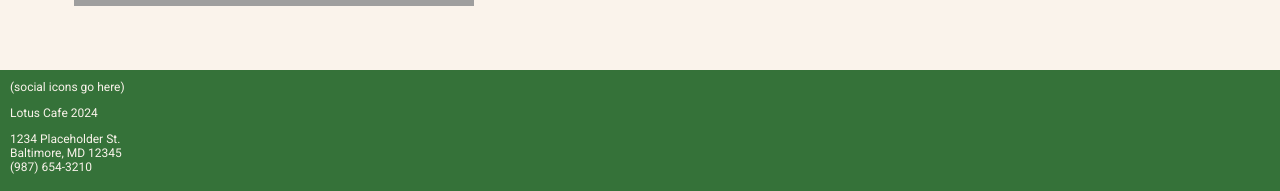
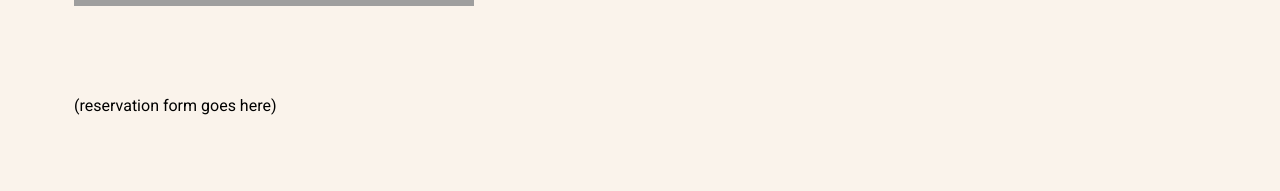
Before and after one commit to rivenf/lotusCafe, a React (Create React App) app in the folder lotuscafe/: page / in a window 1280 px wide. Shown: the part 3407-3598 px from the top of the page. Built offline with nearby package versions, Linux system fonts and the light colour scheme; grey boxes are pictures that could not be loaded; a web font is replaced by a local one.

Commit message:
Create reservations page

```diff
--- a/lotuscafe/src/App.js
+++ b/lotuscafe/src/App.js
@@ -2,6 +2,7 @@ import "./App.css";
 import Header from "./Header.js";
 import Menu from "./Menu.js";
 import About from "./About.js";
+import Reservations from "./Reservations.js";
 import Footer from "./Footer.js";
 
 function App() {
@@ -11,6 +12,7 @@ function App() {
       <main>
         <About />
         <Menu />
+        <Reservations />
       </main>
       <Footer />
     </>
--- /dev/null
+++ b/lotuscafe/src/Reservations.js
@@ -0,0 +1,7 @@
+export default function Reservations() {
+  return (
+    <section className="container">
+      <p>(reservation form goes here)</p>
+    </section>
+  );
+}
```
